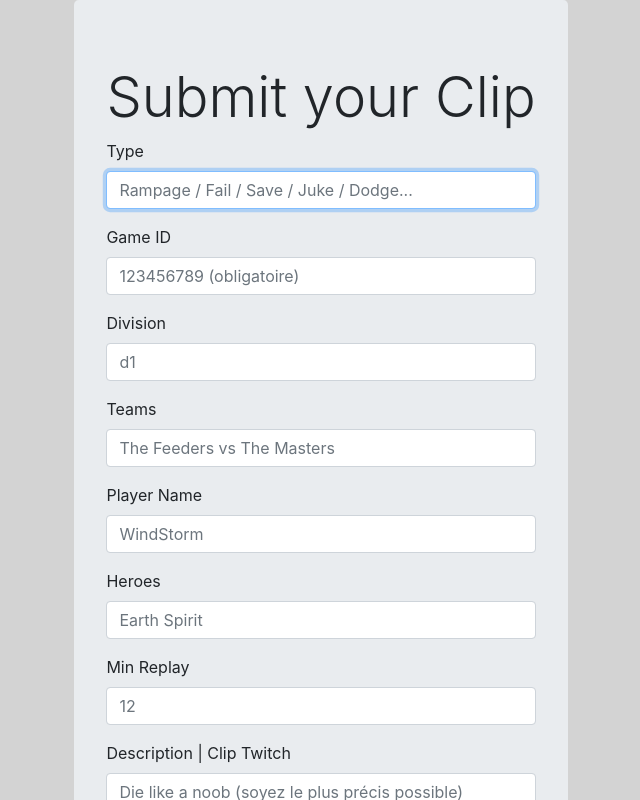
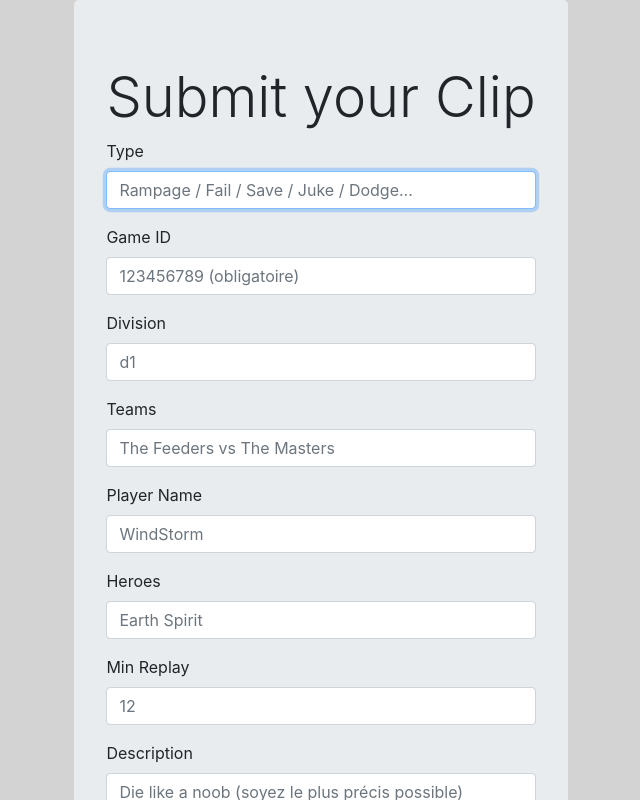
Before and after one commit to windstormdota/dota-windstrom, a React (Create React App) app: page / in a window 1280 px wide. Shown: the top 800 px of the page, without its empty margins (319-959 px from the left). Built offline with nearby package versions, Linux system fonts and the light colour scheme.

Commit message:
Update App.js

```diff
--- a/src/App.js
+++ b/src/App.js
@@ -99,8 +99,8 @@ function App () {
               <input className='form-control' type="text" id="min replay" name="min replay" required value={minReplay} onChange={handleMinReplayChange} placeholder="12" />
             </FormGroup>
             <FormGroup>
-              <FormLabel htmlFor="description">Description | Clip Twitch</FormLabel>
-              <textarea className='form-control' id="description" name="Description" required value={description} onChange={handleDescriptionChange} placeholder="Die like a noob (soyez le plus précis possible)" />
+              <FormLabel htmlFor="description">Description</FormLabel>
+              <textarea className='form-control' id="description" name="Description | Clip Twitch" required value={description} onChange={handleDescriptionChange} placeholder="Die like a noob (soyez le plus précis possible)" />
             </FormGroup>
             <FormGroup className="text-center">
               <Button type="submit" className='form-control mb-3' disabled={status === STATUS.PENDING}>Submit</Button>
```
